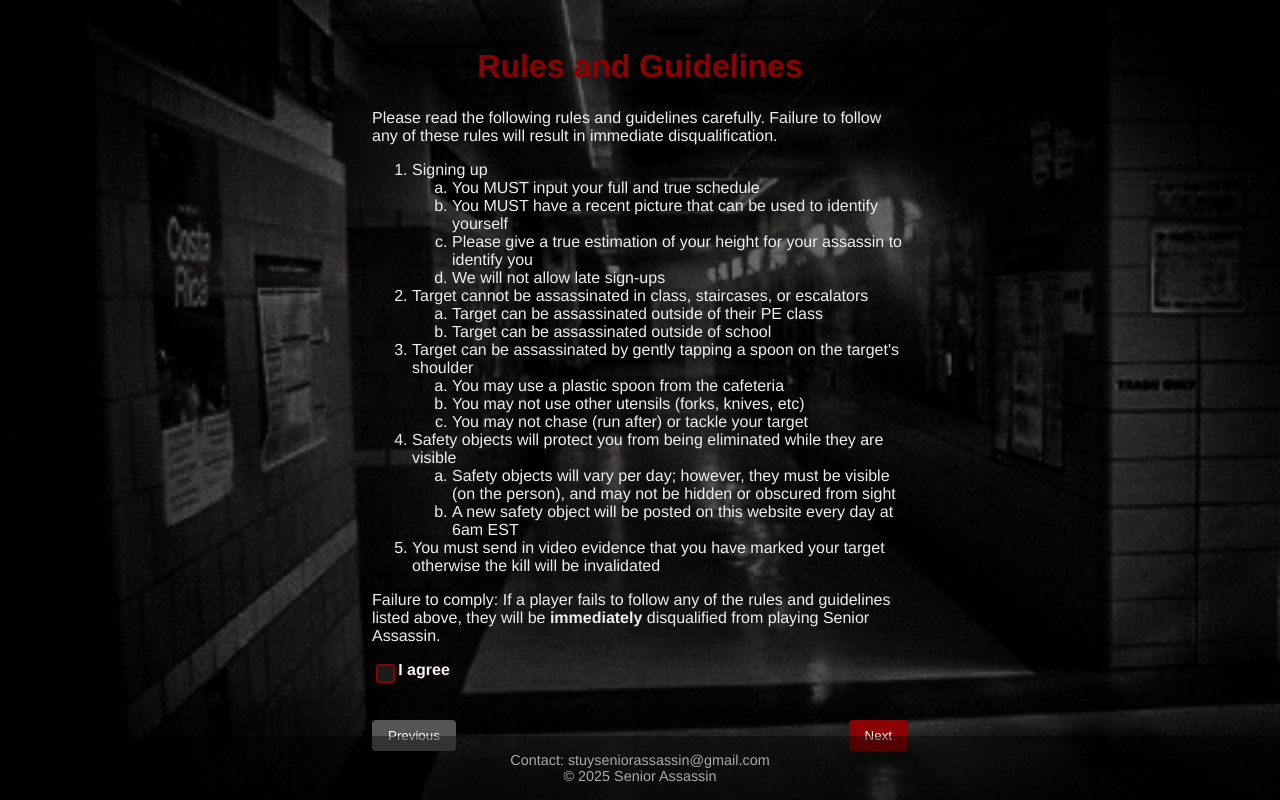
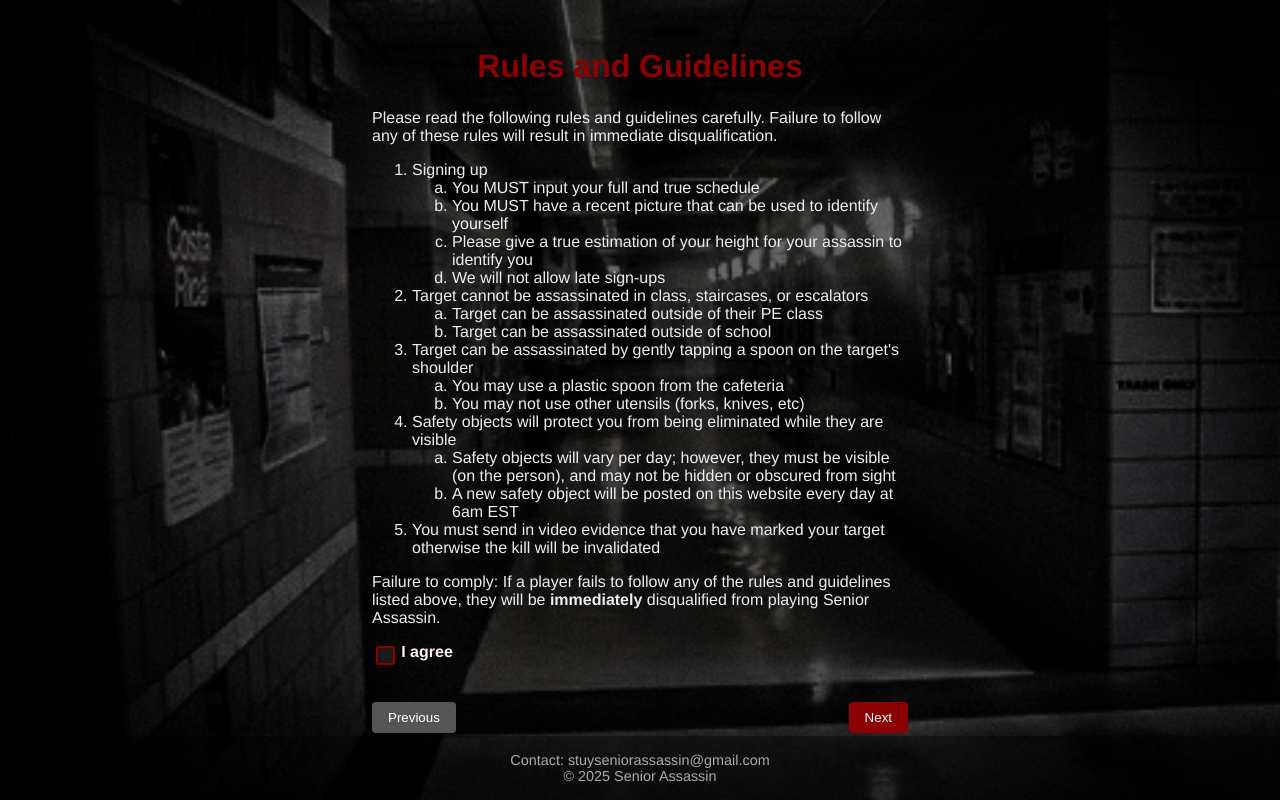
Before and after one commit to Senior-Caucus/Senior-Assassin, a FastAPI app: template src/templates/signup.html in a window 1280 px wide. Run offline with FastAPI, Linux system fonts and the light colour scheme; the template is opened without the code that fills it, so the values that code supplies are empty; style sheets or scripts are compiled from the project's sources; some libraries are stand-ins or nearby versions.

Commit message:
finishing touches

```diff
--- a/src/templates/rules.html
+++ b/src/templates/rules.html
@@ -31,7 +31,6 @@
       <ol type="a">
         <li>You may use a plastic spoon from the cafeteria</li>
         <li>You may not use other utensils (forks, knives, etc)</li>
-        <li>You may not chase (run after) or tackle your target</li>
       </ol>
     </li>
     <li>
--- a/src/templates/signup.html
+++ b/src/templates/signup.html
@@ -33,7 +33,6 @@
       <ol type="a">
         <li>You may use a plastic spoon from the cafeteria</li>
         <li>You may not use other utensils (forks, knives, etc)</li>
-        <li>You may not chase (run after) or tackle your target</li>
       </ol>
     </li>
     <li>
@@ -52,7 +51,7 @@
 		</div>
 		<div class="flex-row">
 		<input type="checkbox" id="agree" name="agree" value="agree">
-		<label for="agree" id="pl-3">I agree</label></div><br>
+		<label for="agree" class="pl-3">I agree</label></div><br>
   	<div class="navigation-buttons">
           <button type="button" class="prev-btn" disabled>Previous</button>
           <button type="button" class="next-btn">Next</button>
```
